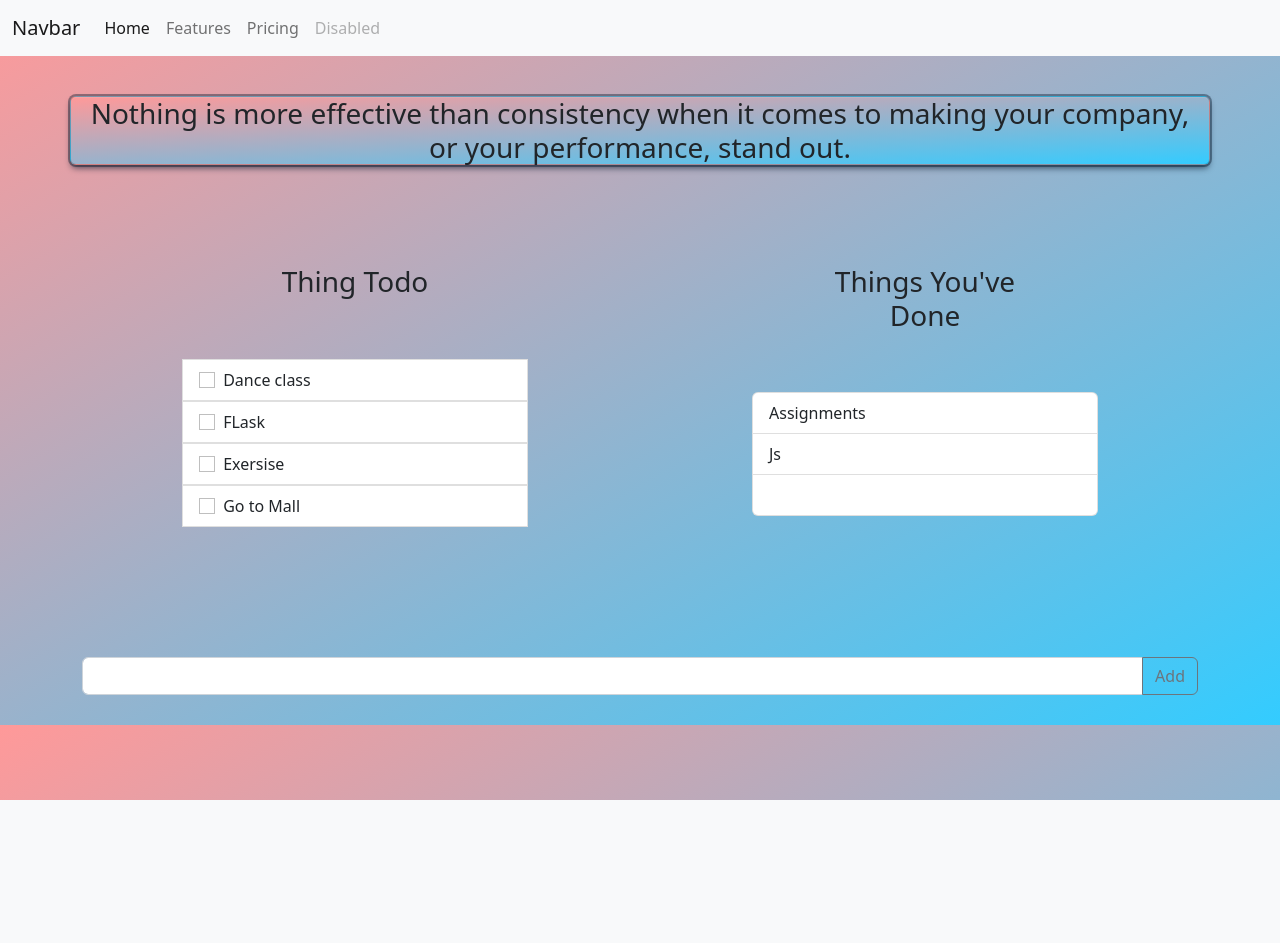
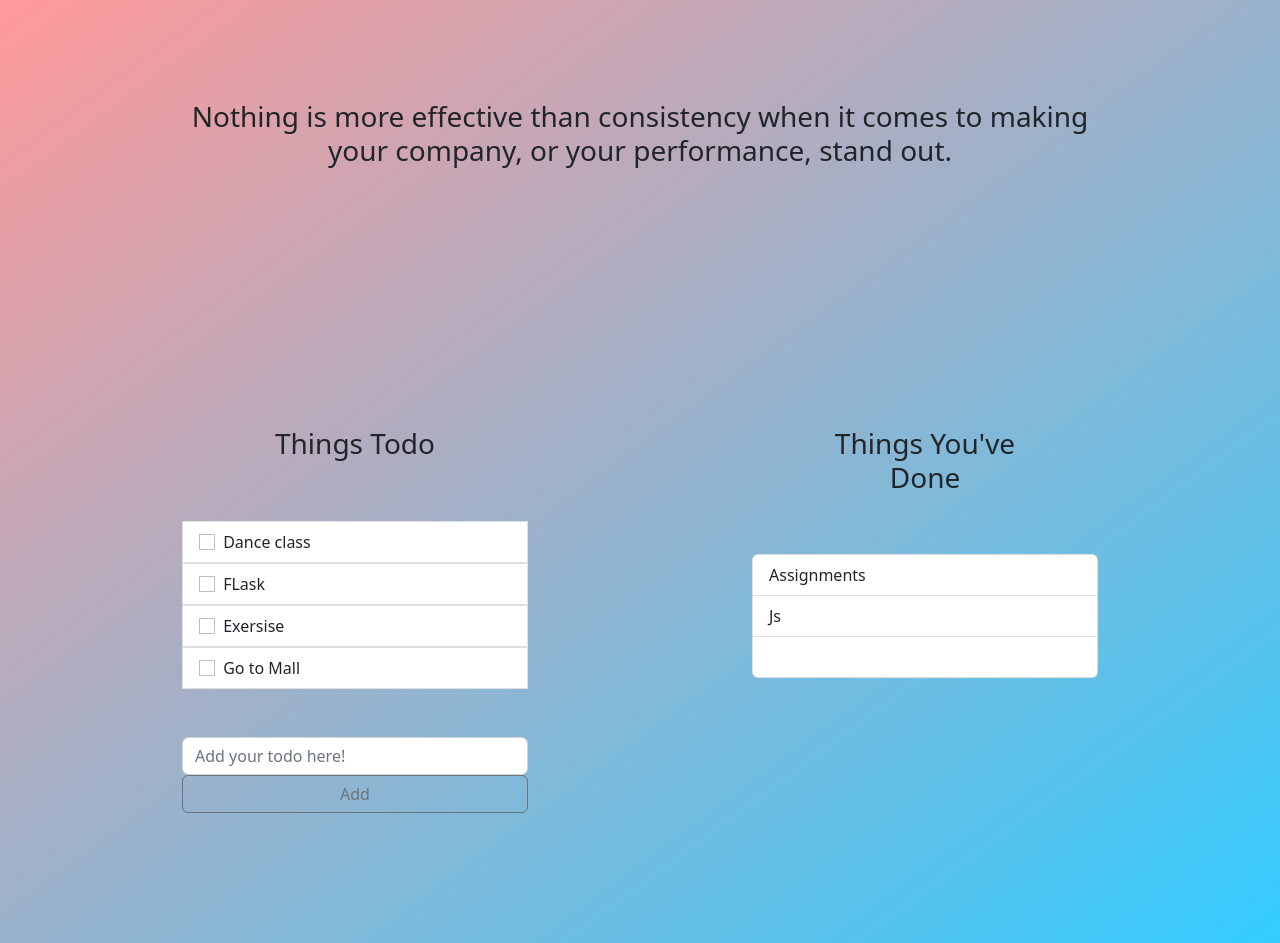
Before and after one commit to Ritesh27P/ToDo-List, a Flask app: page / in a window 1280 px wide. Before the commit the page ends 800 px from the top, so only its background shows below. Run offline with Flask 2, Linux system fonts and the light colour scheme; data comes from the database, SQL or seed files in the repository; both versions use the stored data as it was after the commit.

Commit message:
Minor Update

```diff
--- a/static/mastertodo/mystyles.css
+++ b/static/mastertodo/mystyles.css
@@ -6,6 +6,11 @@ body.gradient2{
 }
 body.gradient3{
     background-image: red;
+}
+
+/* width */
+.width{
+    width: 50%;
 }
 
 
--- a/templates/index.html
+++ b/templates/index.html
@@ -14,14 +14,15 @@
 </head>
 <body class="gradient2">
 
-{% include 'header.html' %}
-
-<h3 class="container center-text margin-60 card">Nothing is more effective than consistency when it comes to making your company, or your performance, stand out.</h3>
+<!-- {% include 'header.html' %} -->
+    <div class='container'>
+        <h3 class="center-text margin-100">Nothing is more effective than consistency when it comes to making your company, or your performance, stand out.</h3>
+    </div>
 
     <div class="container margin-bottom">
         <div class="row">
             <div class="col margin-100 margin-bottom">
-                <h3 class="center-text margin-60">Thing Todo</h3>
+                <h3 class="center-text margin-60">Things Todo</h3>
                     <ul class="list-group">
                       {% for i in task %}
                             <form action="{{ url_for('done', no=i.id) }}" method="post">
@@ -31,6 +32,12 @@
                                   </li>
                             </form>
                       {% endfor %}
+                      <br><br>
+                      <li class="list-group">
+                        <!-- <label class="form-check-label margin-side">Add Your task here </label> -->
+                        <input type="text" class="form-control " aria-label="Text input with segmented dropdown button" name="task" placeholder="Add your todo here!">
+                        <button type="submit" class="btn btn-outline-secondary">Add</button>
+                      </li>
                       </ul>
             </div>
             <div class="col margin-100 margin-bottom">
@@ -48,15 +55,8 @@
         </div>
     </div>
 
-    <div class="container center-text margin-bottom">
-        <form action="{{ url_for('add') }}" method="post">
-            <div class="input-group">
-                <input type="text" class="form-control" aria-label="Text input with segmented dropdown button" name="task">
-                <button type="submit" class="btn btn-outline-secondary">Add</button>
-              </div>
-        </form>
-    </div>
 
-{% include 'footer.html' %}
+
+<!-- {% include 'footer.html' %} -->
 </body>
 </html>
```
Also changed, not shown: todo.db.
